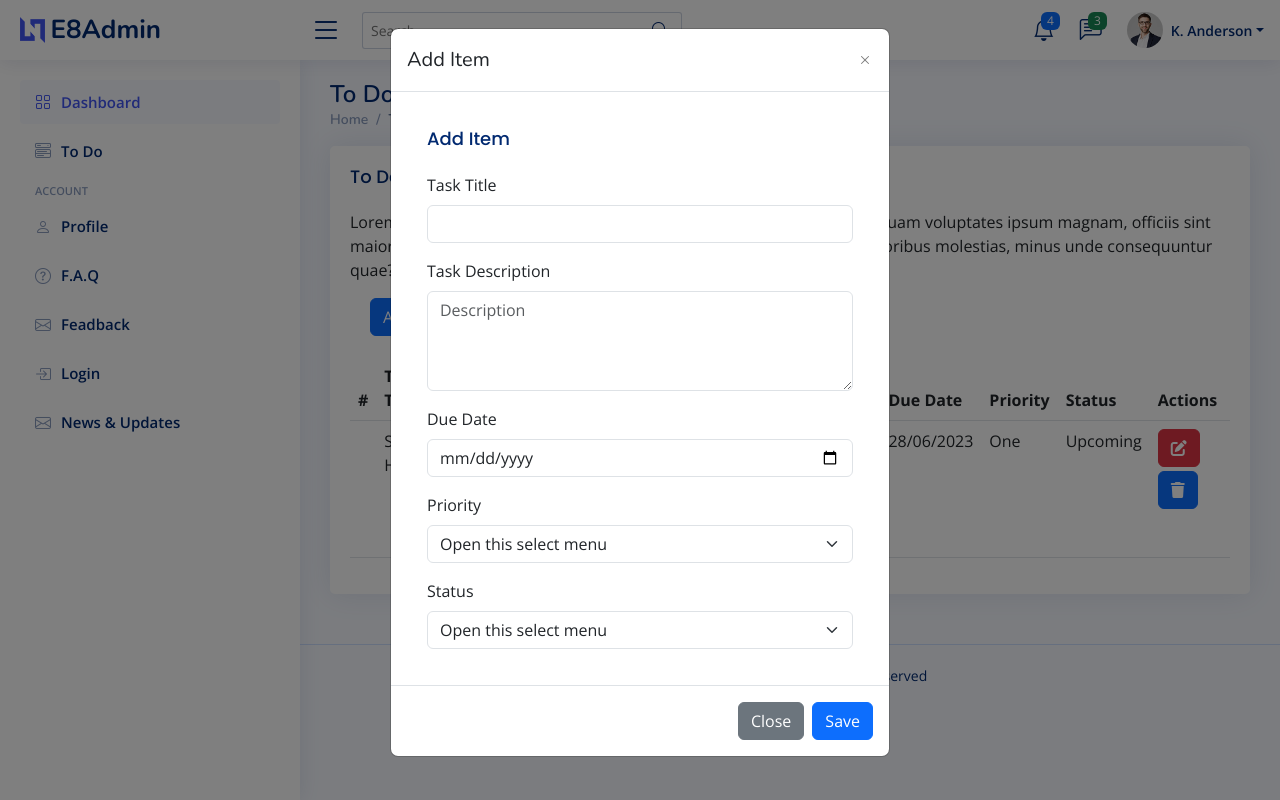
After one commit to Joshi-kv/TodoTracker, a Django app: page /todo/ in a window 1280 px wide, after a click on "Add". The commit adds this page. Run offline with Django 4.2, Linux system fonts and the light colour scheme; some libraries are stand-ins or nearby versions.

Commit message:
todo page design

```diff
--- a/home/urls.py
+++ b/home/urls.py
@@ -4,5 +4,6 @@ from . import views
 app_name = 'home'
 
 urlpatterns = [
-    path('',views.HomePageView.as_view(),name='index')
+    path('',views.HomePageView.as_view(),name='index'),
+    path('todo/',views.TodoPageView.as_view(),name='todo-page')
 ]
--- a/home/views.py
+++ b/home/views.py
@@ -6,3 +6,8 @@ from django.views.generic import View
 class HomePageView(View) :
     def get(self,request) :
         return render(request,'index.html')
+
+#view to render todo page
+class TodoPageView(View) :
+    def get(self, request) :
+        return render(request, 'todo.html')
--- a/static/assets/css/style.css
+++ b/static/assets/css/style.css
@@ -943,6 +943,7 @@ h6 {
 
 .dashboard .top-selling .table thead {
   background: #f6f6fe;
+  vertical-align: middle;
 }
 
 .dashboard .top-selling .table thead th {
--- a/templates/base.html
+++ b/templates/base.html
@@ -44,6 +44,7 @@
   <script src="{% static 'assets/vendor/simple-datatables/simple-datatables.js' %}"></script>
   <script src="{% static 'assets/vendor/tinymce/tinymce.min.js' %}"></script>
   <script src="{% static 'assets/vendor/php-email-form/validate.js' %}"></script>
+  <script src="{% static 'assets/vendor/font-awesome/fontawesome.js' %}"></script>
 
   <!-- Template Main JS File -->
   <script src="{% static 'assets/js/main.js' %}"></script>
--- a/templates/sidebar.html
+++ b/templates/sidebar.html
@@ -16,7 +16,7 @@
 
 
 	   <li class="nav-item">
-        <a class="nav-link collapsed" href="toDO.html">
+        <a class="nav-link collapsed" href="{% url 'home:todo-page' %}">
           <i class="bi bi-menu-button-wide"></i>
           <span>To Do</span>
         </a>
--- /dev/null
+++ b/templates/todo.html
@@ -0,0 +1,149 @@
+{% extends 'base.html' %}
+
+{% block title %}Todo{% endblock title %}
+
+{% block content %}
+
+{% include 'header.html' %}
+
+{% include 'sidebar.html' %}
+
+<!--todo page-->
+
+<main id="main" class="main">
+
+    <div class="pagetitle">
+      <h1>To Do List</h1>
+      <nav>
+        <ol class="breadcrumb">
+          <li class="breadcrumb-item"><a href="index.html">Home</a></li>
+          <li class="breadcrumb-item active">To Do</li>
+        </ol>
+      </nav>
+    </div><!-- End Page Title -->
+
+    <section class="section">
+      <div class="row">
+        <div class="col-lg-12">
+
+          <div class="card">
+            <div class="card-body">
+              <h5 class="card-title">To Do</h5>
+              <p>Lorem ipsum dolor sit amet consectetur adipisicing elit. Temporibus aliquam voluptates ipsum magnam, officiis sint maiores nesciunt quos eos, earum facilis? Voluptatem eveniet sed temporibus molestias, minus unde consequuntur quae?</p>
+
+
+
+
+
+            <div class="card-body">
+
+              <button type="button" class="btn btn-primary" data-bs-toggle="modal" data-bs-target="#basicModal">
+                Add
+              </button>
+              <div class="modal fade" id="basicModal" tabindex="-1">
+                <div class="modal-dialog">
+                  <div class="modal-content">
+                    <div class="modal-header">
+                      <h5 class="modal-title">Add Item</h5>
+                      <button type="button" class="btn-close" data-bs-dismiss="modal" aria-label="Close"></button>
+                    </div>
+                    <div class="modal-body">
+                     <div class="card-body">
+              <h5 class="card-title">Add Item</h5>
+
+              <!-- Vertical Form -->
+              <form class="row g-3">
+                <div class="col-12">
+                  <label for="inputNanme4" class="form-label">Task Title</label>
+                  <input type="text" class="form-control" id="inputNanme4">
+                </div>
+                <div class="col-12">
+                  <label for="inputEmail4" class="form-label">Task Description</label>
+                  <textarea class="form-control" placeholder="Description" id="floatingTextarea" style="height: 100px;"></textarea>
+                </div>
+                <div class="col-12">
+                  <label for="inputPassword4" class="form-label">Due Date</label>
+                 <input type="date" class="form-control">
+                </div>
+                <div class="col-12">
+                  <label for="inputAddress" class="form-label">Priority</label>
+                  <select class="form-select" aria-label="Default select example">
+                      <option selected="">Open this select menu</option>
+                      <option value="1">One</option>
+                      <option value="2">Two</option>
+                      <option value="3">Three</option>
+                    </select>
+			     </div>
+
+				     <div class="col-12">
+                  <label for="inputAddress" class="form-label">Status</label>
+                  <select class="form-select" aria-label="Default select example">
+                      <option selected="">Open this select menu</option>
+                      <option value="1">One</option>
+                      <option value="2">Two</option>
+                      <option value="3">Three</option>
+                    </select>
+			     </div>
+
+              </form><!-- Vertical Form -->
+
+            </div>
+                    </div>
+                    <div class="modal-footer">
+                      <button type="button" class="btn btn-secondary" data-bs-dismiss="modal">Close</button>
+                      <button type="button" class="btn btn-primary">Save</button>
+                    </div>
+                  </div>
+                </div>
+              </div><!-- End Basic Modal-->
+
+            </div>
+
+
+
+
+              <!-- Table with stripped rows -->
+              <table class="table">
+                <thead>
+                  <tr>
+                    <th scope="col">#</th>
+                    <th scope="col">Task Title</th>
+                    <th scope="col">Description</th>
+                    <th scope="col">Due Date</th>
+                    <th scope="col">Priority</th>
+					<th scope="col">Status</th>
+					<th scope="col">Actions</th>
+                  </tr>
+                </thead>
+                <tbody>
+
+                  <tr>
+                    <td></td>
+                    <td>Sample Heading</td>
+                    <td>Lorem ipsum, dolor sit amet consectetur adipisicing elit. Labore cumque excepturi modi ex. Repudiandae nam nostrum vitae hic praesentium fugit ducimus temporibus maiores esse cumque, minus perferendis! Perspiciatis, tenetur aliquid.</td>
+                    <td>28/06/2023</td>
+                    <td>One</td>
+                    <td>Upcoming</td>
+                    <td>
+                        <button class="btn btn-danger"><i class="fas fa-edit"></i></button>
+                        <button class="btn btn-primary my-1"><i class="fas fa-trash"></i></button>
+                    </td>
+                  </tr>
+
+
+                </tbody>
+              </table>
+              <!-- End Table with stripped rows -->
+
+            </div>
+          </div>
+
+        </div>
+      </div>
+    </section>
+
+  </main><!-- End #main -->
+
+  {% include 'footer.html' %}
+
+{% endblock content %}
```
Also changed, not shown: static/assets/vendor/font-awesome/fontawesome.js (added).
